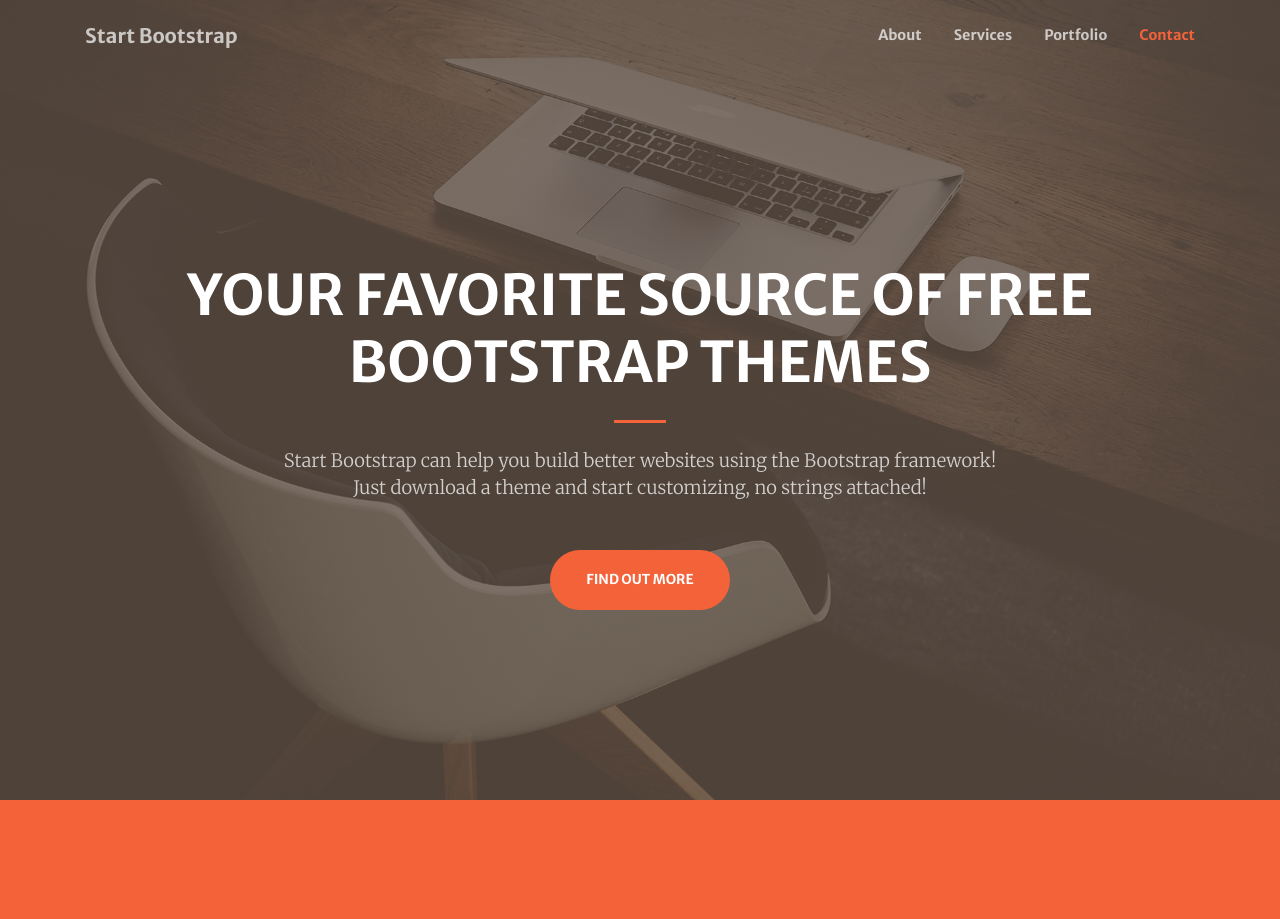
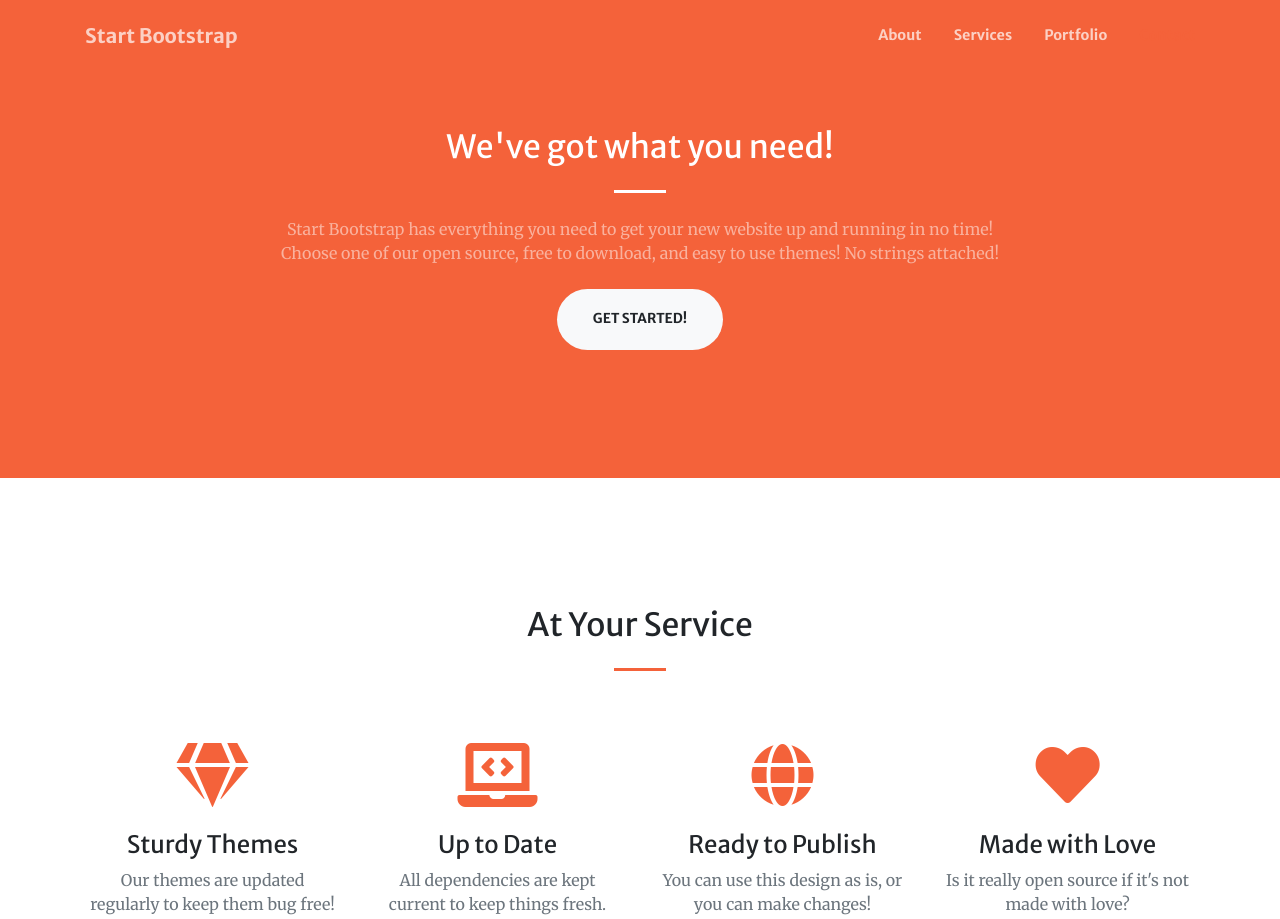
Before and after one commit to Avianary/Avianary.github.io, a website with bundled scripts: page index.html in a window 1280 px wide. Shown: the top 919 px of the page. Built offline with nearby package versions, Linux system fonts and the light colour scheme.

Commit message:
Update index.html

```diff
--- a/index.html
+++ b/index.html
@@ -8,7 +8,7 @@
   <meta name="description" content="">
   <meta name="author" content="">
 
-  <title>Creative - Start Bootstrap Theme</title>
+  <title>Simon Brown Portfolio</title>
 
   <!-- Font Awesome Icons -->
   <link href="vendor/fontawesome-free/css/all.min.css" rel="stylesheet" type="text/css">
@@ -53,21 +53,6 @@
     </div>
   </nav>
 
-  <!-- Masthead -->
-  <header class="masthead">
-    <div class="container h-100">
-      <div class="row h-100 align-items-center justify-content-center text-center">
-        <div class="col-lg-10 align-self-end">
-          <h1 class="text-uppercase text-white font-weight-bold">Your Favorite Source of Free Bootstrap Themes</h1>
-          <hr class="divider my-4">
-        </div>
-        <div class="col-lg-8 align-self-baseline">
-          <p class="text-white-75 font-weight-light mb-5">Start Bootstrap can help you build better websites using the Bootstrap framework! Just download a theme and start customizing, no strings attached!</p>
-          <a class="btn btn-primary btn-xl js-scroll-trigger" href="#about">Find Out More</a>
-        </div>
-      </div>
-    </div>
-  </header>
 
   <!-- About Section -->
   <section class="page-section bg-primary" id="about">
```
